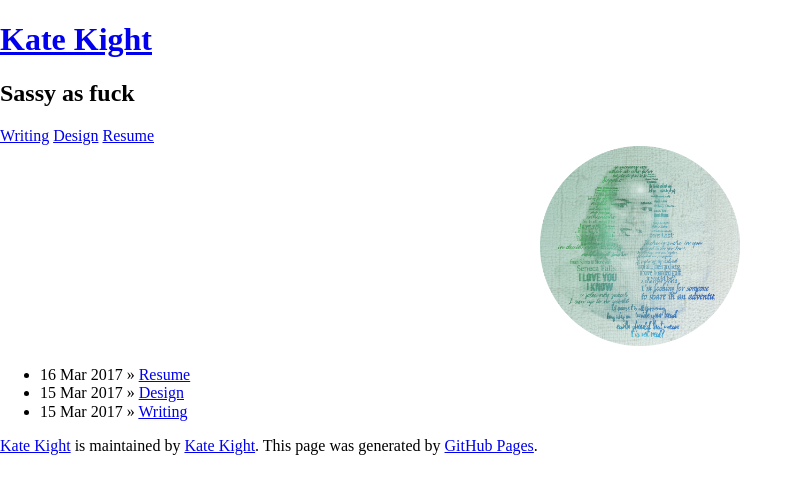
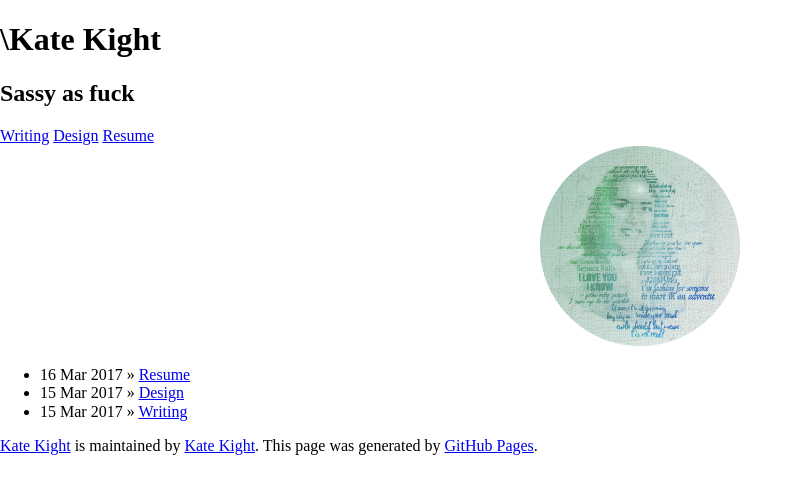
Before and after one commit to Flyakight/flyakight.github.io, a Jekyll site: the page built from index.html, in a window 1280 px wide. Shown: the top 494 px of the page, without its empty margins (0-803 px from the left). Built offline with Jekyll 4.4.1, drawn with Linux system fonts in a browser that asks for light colours; nearby versions of some CDN libraries; library files that are not in the unit come from our copies; the list of posts is cut into pages by our own code.

Commit message:
Update page-header.html

```diff
--- a/_includes/page-header.html
+++ b/_includes/page-header.html
@@ -1,5 +1,5 @@
 <section class="page-header">
-  <h1 class="project-name"> <a href="http://www.katekight.com"> {{site.title}} </a></h1>
+  <h1 class="project-name"> \{{site.title}}</h1>
   <h2 class="project-tagline">{{site.tagline}}</h2>
   <a href="http://www.katekight.com/main/2017/03/15/writing.html" class="btn">Writing</a>
   <a href="http://www.katekight.com/main/2017/03/15/design.html" class="btn">Design</a>
```
